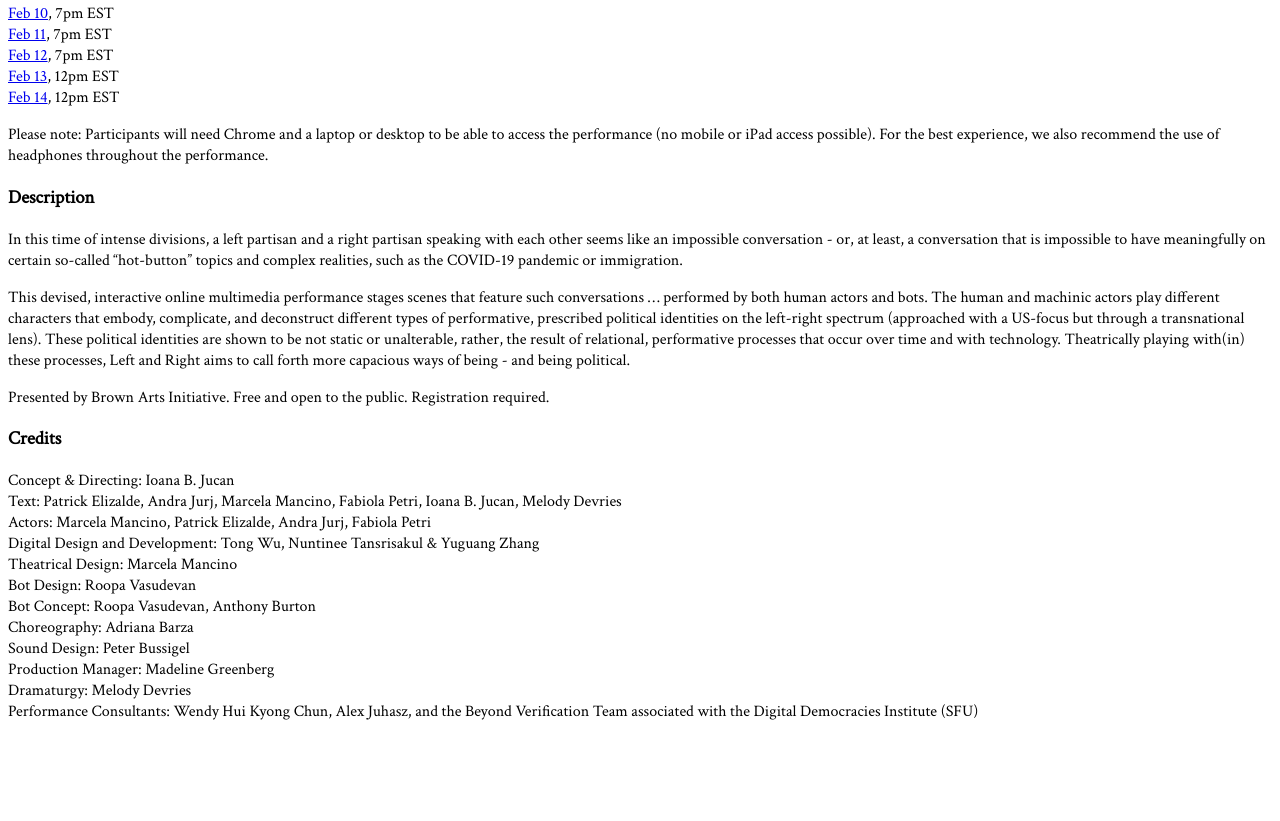
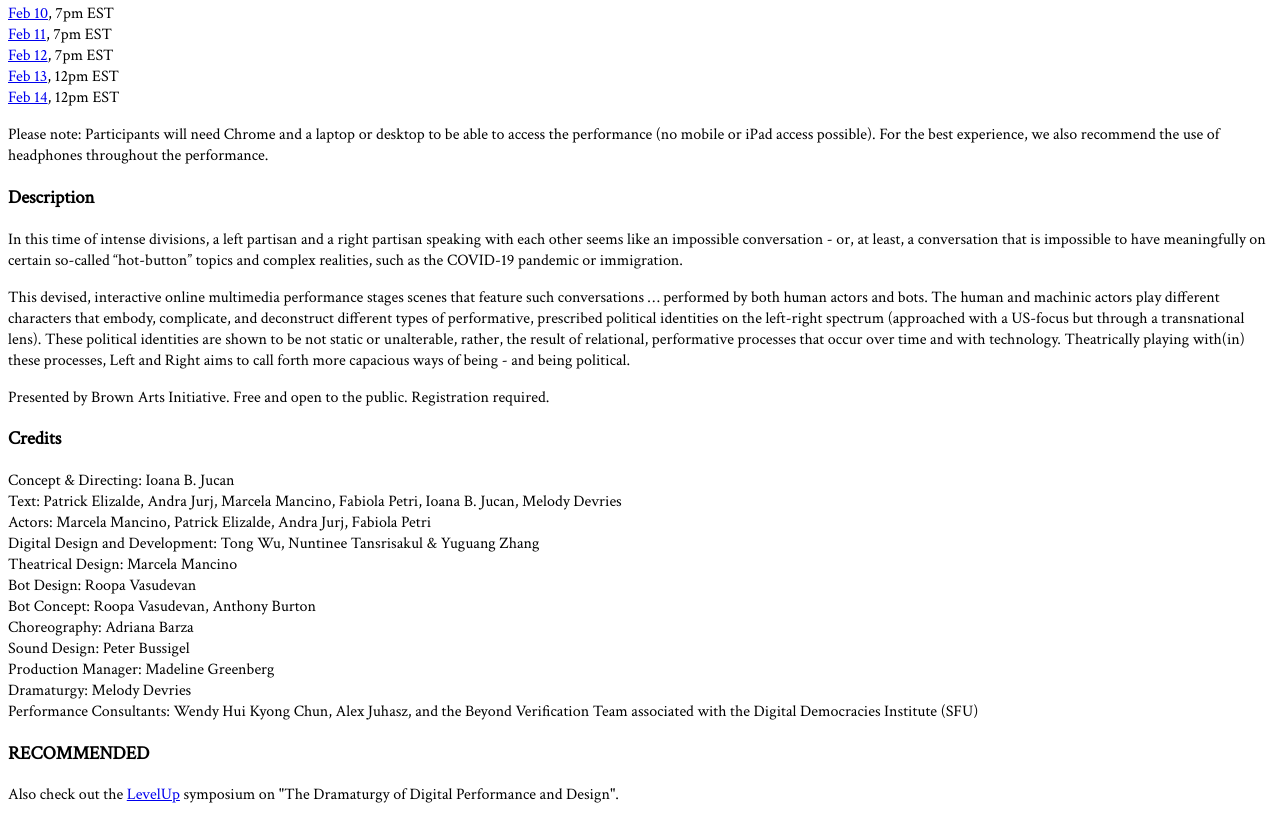
Before and after one commit to viztopia/left-right-website, a plain HTML site: page index.html in a window 1280 px wide. Shown: the part 906-1727 px from the top of the page. Before the commit the page ends 1644 px from the top, so only its background shows below. Drawn offline with Linux system fonts and the light colour scheme.

Commit message:
Update index.html

```diff
--- a/index.html
+++ b/index.html
@@ -86,6 +86,11 @@
         Performance Consultants: Wendy Hui Kyong Chun, Alex Juhasz, and the Beyond Verification Team associated with the
         Digital Democracies Institute (SFU)
     </p>
+
+    <h3>RECOMMENDED</h3>
+    <p>Also check out the <a href="https://www.levelup.designers.ca/live-digital-presentations">LevelUp</a> symposium on
+        "The Dramaturgy of Digital Performance and Design".
+    </p>
 </body>
 
 </html>
```
